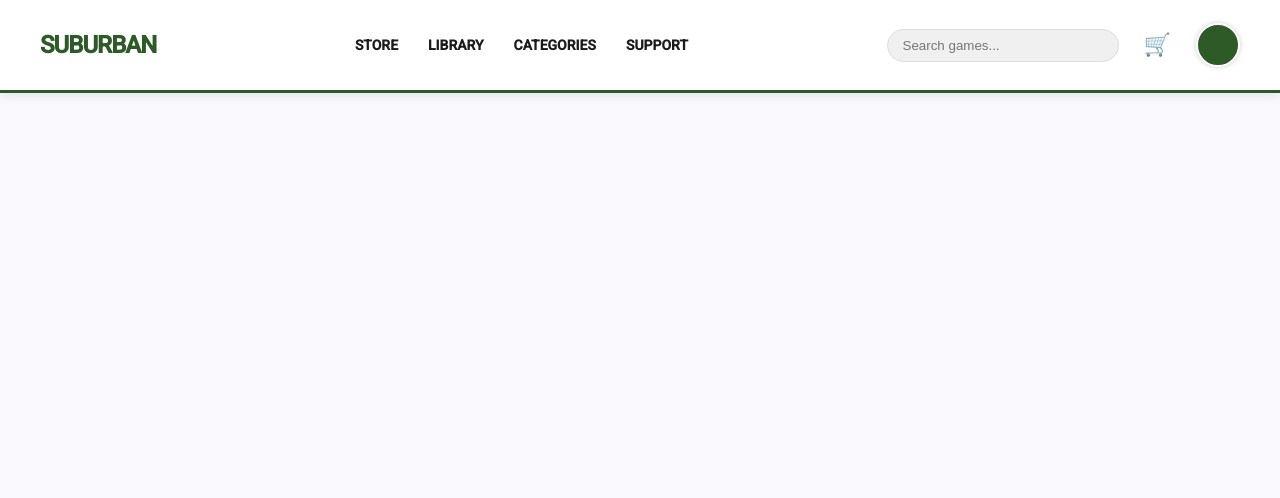
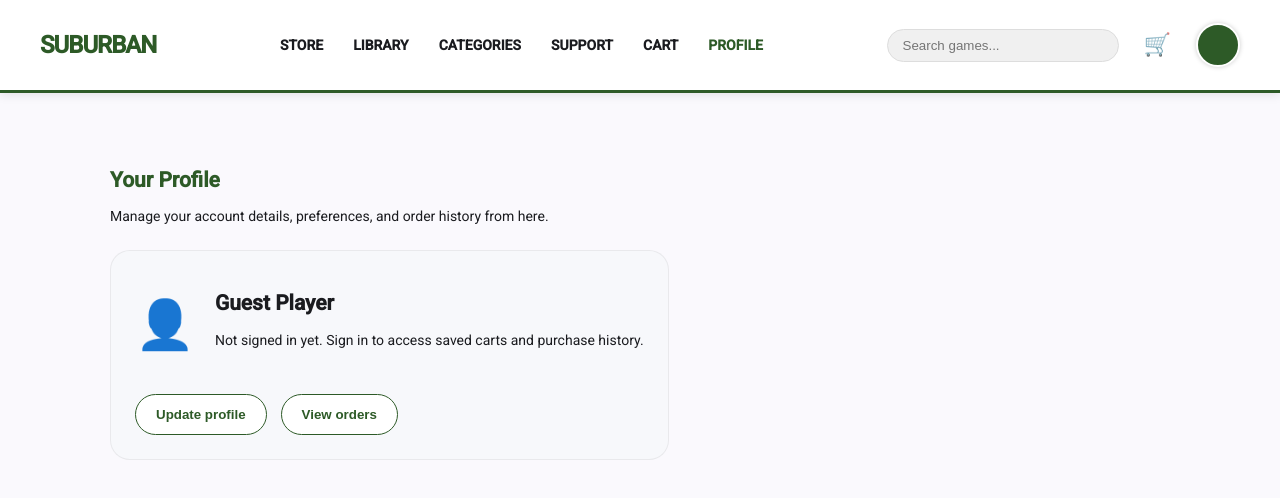
Before and after one commit to Abdulrhman-Bahaa/suburban, an Angular app in the folder Suburban/frontend/: page /profile in a window 1280 px wide. Before the commit this address led to /. Shown: the top 498 px of the page. Built offline with nearby package versions, Linux system fonts and the light colour scheme.

Commit message:
feat(cart, profile): add cart and profile components with routing and styles

```diff
--- a/Suburban/frontend/src/app/app.routes.ts
+++ b/Suburban/frontend/src/app/app.routes.ts
@@ -4,37 +4,39 @@ export const routes: Routes = [
   {
     path: '',
     redirectTo: 'home',
-        pathMatch: 'full'
+    pathMatch: 'full',
   },
 
   {
     path: 'login',
     redirectTo: 'auth/login',
-        pathMatch: 'full'
+    pathMatch: 'full',
   },
 
   {
     path: 'register',
     redirectTo: 'auth/register',
-        pathMatch: 'full'
+    pathMatch: 'full',
   },
 
   {
     path: 'auth',
-        loadChildren: () =>
-            import('./features/auth/auth.routes')
-                .then(m => m.authRoutes)
+    loadChildren: () => import('./features/auth/auth.routes').then((m) => m.authRoutes),
   },
   {
     path: 'home' + '',
-        loadChildren: () =>
-            import('./features/home/home.routes')
-                .then(m => m.homeRoutes)
+    loadChildren: () => import('./features/home/home.routes').then((m) => m.homeRoutes),
   },
   {
     path: 'games',
-        loadChildren: () =>
-            import('./features/games/games.routes')
-                .then(m => m.gamesRoutes)
-    }
+    loadChildren: () => import('./features/games/games.routes').then((m) => m.gamesRoutes),
+  },
+  {
+    path: 'cart',
+    loadChildren: () => import('./features/cart/cart.routes').then((m) => m.cartRoutes),
+  },
+  {
+    path: 'profile',
+    loadChildren: () => import('./features/profile/profile.routes').then((m) => m.profileRoutes),
+  },
 ];
--- /dev/null
+++ b/Suburban/frontend/src/app/features/cart/cart.component.css
@@ -0,0 +1,34 @@
+.cart-page {
+  padding: 40px;
+}
+
+.cart-page h1 {
+  margin-bottom: 16px;
+  color: var(--primary-green);
+}
+
+.cart-page p {
+  margin-bottom: 24px;
+  color: var(--dark-bg);
+  max-width: 520px;
+}
+
+.cart-summary {
+  display: flex;
+  justify-content: center;
+}
+
+.cart-card {
+  display: flex;
+  align-items: center;
+  gap: 16px;
+  padding: 24px;
+  border-radius: 20px;
+  background: #f7f8fb;
+  border: 1px solid rgba(0, 0, 0, 0.06);
+  max-width: 600px;
+}
+
+.cart-icon {
+  font-size: 42px;
+}
--- /dev/null
+++ b/Suburban/frontend/src/app/features/cart/cart.component.html
@@ -0,0 +1,14 @@
+<section class="cart-page">
+  <h1>Shopping Cart</h1>
+  <p>Your cart is currently empty. Browse the store to add games to your cart.</p>
+
+  <div class="cart-summary">
+    <div class="cart-card">
+      <span class="cart-icon">🛒</span>
+      <div>
+        <h2>No items yet</h2>
+        <p>Add games to your cart and they will appear here.</p>
+      </div>
+    </div>
+  </div>
+</section>
--- /dev/null
+++ b/Suburban/frontend/src/app/features/cart/cart.routes.ts
@@ -0,0 +1,9 @@
+import { Routes } from '@angular/router';
+import { CartComponent } from './cart.component';
+
+export const cartRoutes: Routes = [
+  {
+    path: '',
+    component: CartComponent,
+  },
+];
--- a/Suburban/frontend/src/app/features/layout/header/header.component.html
+++ b/Suburban/frontend/src/app/features/layout/header/header.component.html
@@ -8,6 +8,8 @@
     <a routerLink="/library" routerLinkActive="active">Library</a>
     <a routerLink="/categories" routerLinkActive="active">Categories</a>
     <a routerLink="/support" routerLinkActive="active">Support</a>
+    <a routerLink="/cart" routerLinkActive="active">Cart</a>
+    <a routerLink="/profile" routerLinkActive="active">Profile</a>
   </nav>
 
   <div class="user-tools">
@@ -15,13 +17,12 @@
       <input type="text" class="search-bar" placeholder="Search games..." />
     </div>
 
-    <button class="icon-btn" aria-label="Shopping Cart">
+    <button class="icon-btn" routerLink="/cart" aria-label="Shopping Cart">
       <span class="cart-icon">🛒</span>
     </button>
 
-    <div class="user-profile">
-      <!-- Placeholder for user avatar -->
+    <a class="user-profile" routerLink="/profile" aria-label="User Profile">
       <div class="avatar"></div>
-    </div>
+    </a>
   </div>
 </header>
--- a/Suburban/frontend/src/app/features/layout/header/header.component.ts
+++ b/Suburban/frontend/src/app/features/layout/header/header.component.ts
@@ -2,12 +2,12 @@ import { Component } from '@angular/core';
 import { MatToolbarModule } from '@angular/material/toolbar';
 import { MatIconModule } from '@angular/material/icon';
 import { MatButtonModule } from '@angular/material/button';
-import { RouterLink } from '@angular/router';
+import { RouterLink, RouterLinkActive } from '@angular/router';
 
 @Component({
   selector: 'app-header',
   standalone: true,
-  imports: [MatToolbarModule, MatIconModule, MatButtonModule, RouterLink],
+  imports: [MatToolbarModule, MatIconModule, MatButtonModule, RouterLink, RouterLinkActive],
   templateUrl: './header.component.html',
   styleUrl: './header.component.css',
 })
--- /dev/null
+++ b/Suburban/frontend/src/app/features/profile/profile.component.css
@@ -0,0 +1,48 @@
+.profile-page {
+  padding: 40px;
+}
+
+.profile-page h1 {
+  margin-bottom: 16px;
+  color: var(--primary-green);
+}
+
+.profile-page p {
+  margin-bottom: 24px;
+  max-width: 520px;
+  color: var(--dark-bg);
+}
+
+.profile-card {
+  padding: 24px;
+  border-radius: 20px;
+  background: #f7f8fb;
+  border: 1px solid rgba(0, 0, 0, 0.06);
+  max-width: 680px;
+}
+
+.profile-meta {
+  display: flex;
+  align-items: center;
+  gap: 20px;
+  margin-bottom: 20px;
+}
+
+.profile-avatar {
+  font-size: 48px;
+}
+
+.profile-actions {
+  display: flex;
+  gap: 14px;
+}
+
+.profile-actions button {
+  padding: 12px 20px;
+  border: 1px solid var(--primary-green);
+  border-radius: 999px;
+  background: #fff;
+  color: var(--primary-green);
+  font-weight: 700;
+  cursor: not-allowed;
+}
--- /dev/null
+++ b/Suburban/frontend/src/app/features/profile/profile.component.html
@@ -0,0 +1,19 @@
+<section class="profile-page">
+  <h1>Your Profile</h1>
+  <p>Manage your account details, preferences, and order history from here.</p>
+
+  <div class="profile-card">
+    <div class="profile-meta">
+      <span class="profile-avatar">👤</span>
+      <div>
+        <h2>Guest Player</h2>
+        <p>Not signed in yet. Sign in to access saved carts and purchase history.</p>
+      </div>
+    </div>
+
+    <div class="profile-actions">
+      <button disabled>Update profile</button>
+      <button disabled>View orders</button>
+    </div>
+  </div>
+</section>
--- /dev/null
+++ b/Suburban/frontend/src/app/features/profile/profile.routes.ts
@@ -0,0 +1,9 @@
+import { Routes } from '@angular/router';
+import { ProfileComponent } from './profile.component';
+
+export const profileRoutes: Routes = [
+  {
+    path: '',
+    component: ProfileComponent,
+  },
+];
```
Also changed, not shown: Suburban/frontend/src/app/features/cart/cart.component.ts (added, +9 -0 lines), Suburban/frontend/src/app/features/profile/profile.component.ts (added, +9 -0 lines). Lines whose indentation alone changed are shown as unchanged.
